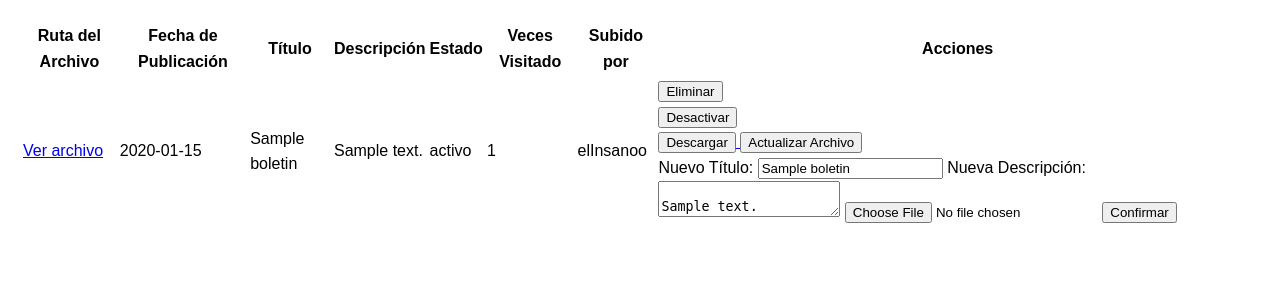
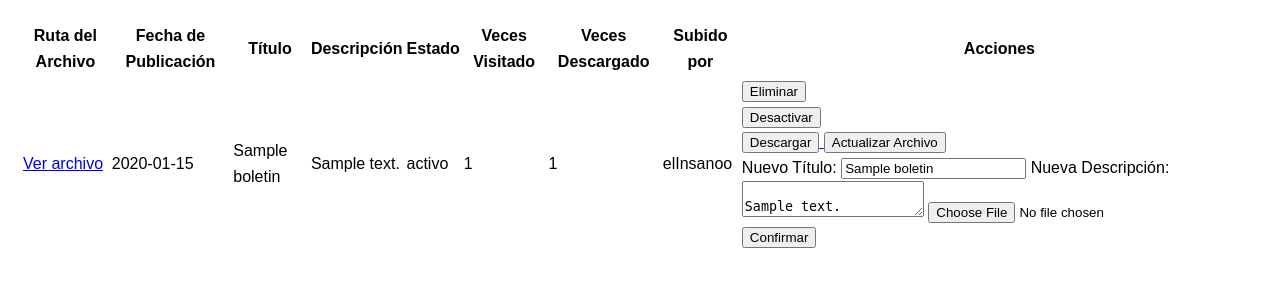
Before and after one commit to siroale/GRUPO20-2025-PROYINF, a PHP site: page /php/mostrar_boletines_admin.php in a window 1280 px wide. Shown: the top 300 px of the page. Run offline with PHP 8.4, Linux system fonts and the light colour scheme; data comes from the database, SQL or seed files in the repository; tables that the repository leaves empty hold one stand-in row (values such as "Sample post").

Commit message:
pase algoco!!!!!!!!!

```diff
--- a/src/php/mostrar_boletines_admin.php
+++ b/src/php/mostrar_boletines_admin.php
@@ -3,9 +3,20 @@ require 'includes/dbinc.php';
 
 try {
     // Preparar la consulta
-    $sql = "SELECT b.id_boletin, b.ruta_archivo, b.fecha_publicacion, b.titulo, b.descripcion, b.estado, b.veces_visitado, u.nombre AS subido_por
-    FROM boletin b
-    JOIN usuario u ON b.subido_por = u.id_usuario";
+    $sql = "SELECT
+            b.id_boletin,
+            b.ruta_archivo,
+            b.fecha_publicacion,
+            b.titulo,
+            b.descripcion,
+            b.estado,
+            b.veces_visitado,
+            u.nombre AS subido_por,
+            COUNT(d.id_descarga) AS veces_descargado
+        FROM boletin b
+        JOIN usuario u ON b.subido_por = u.id_usuario
+        LEFT JOIN descarga d ON b.id_boletin = d.id_boletin
+        GROUP BY b.id_boletin";
     $stmt = $conn->prepare($sql);
 
     // Ejecutar la consulta
@@ -42,6 +53,7 @@ try {
                         <th>Descripción</th>
                         <th>Estado</th>
                         <th>Veces Visitado</th>
+                        <th>Veces Descargado</th>
                         <th>Subido por</th>
                         <th>Acciones</th>
                     </tr>
@@ -57,6 +69,7 @@ try {
                             <td><?= htmlspecialchars($boletin['descripcion']) ?></td>
                             <td><?= htmlspecialchars($boletin['estado']) ?></td>
                             <td><?= htmlspecialchars($boletin['veces_visitado']) ?></td>
+                            <td><?= htmlspecialchars($boletin['veces_descargado']) ?></td>
                             <td><?= htmlspecialchars($boletin['subido_por']) ?></td>
                             <td>
                                 <div class="action-buttons">
```
